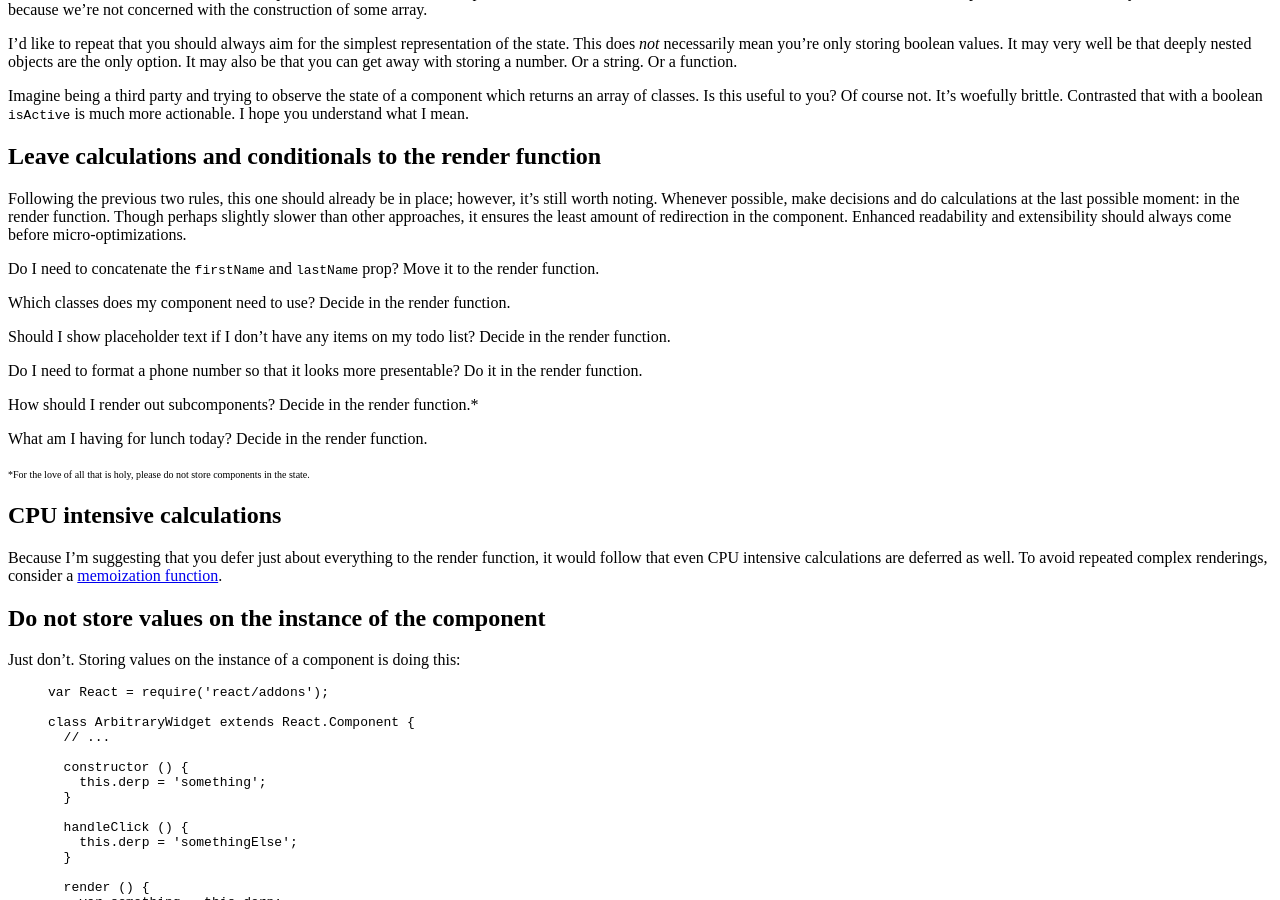
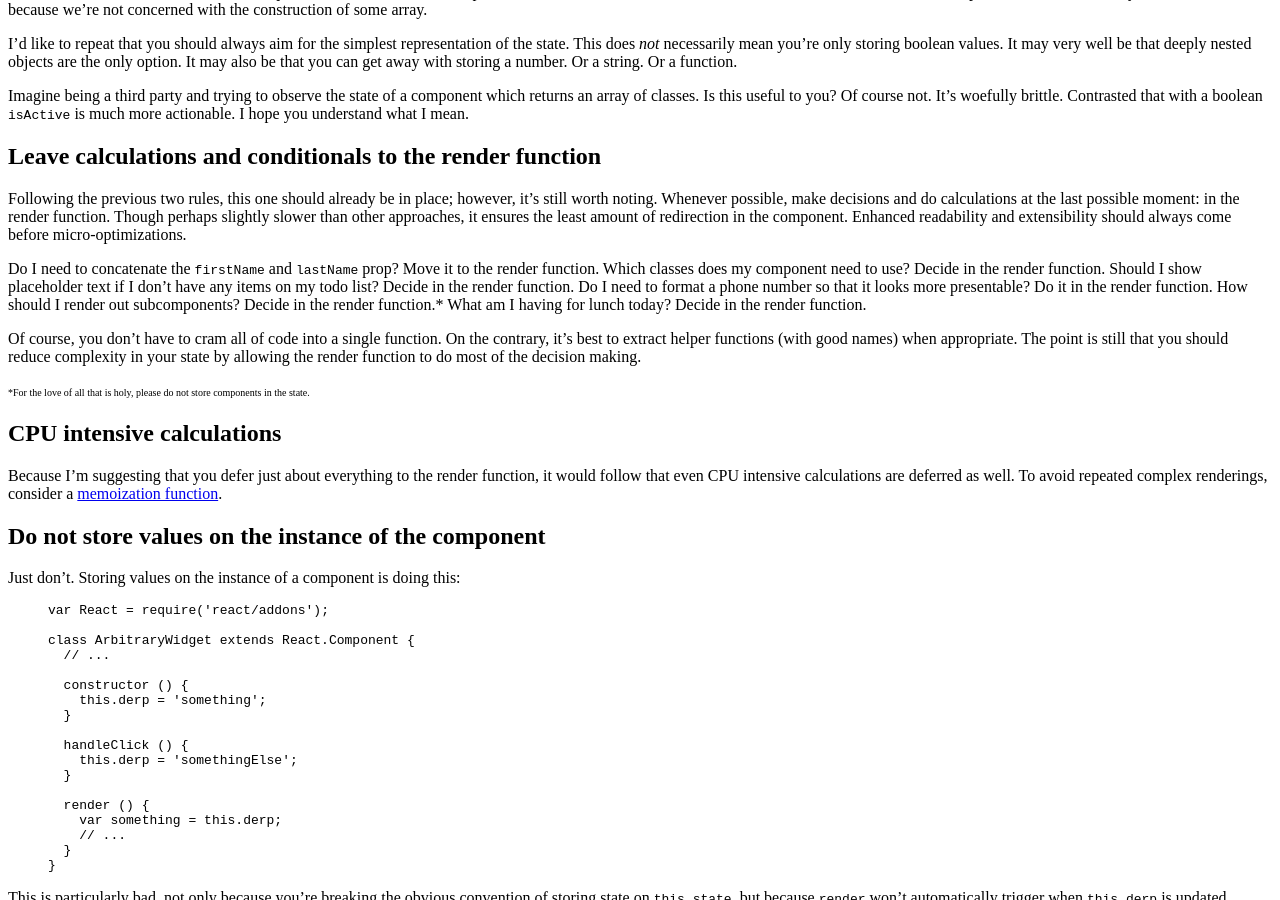
Before and after one commit to BrewhouseTeam/brewhouseteam.github.io, a Jekyll site: the page built from _posts/2015-03-24-best-practices-for-component-state-in-reactjs.md, in a window 1280 px wide and 900 px high, scrolled down 3336 px. Built offline with Jekyll 4.4.1, drawn with Linux system fonts in a browser that asks for light colours; comment, search, counter and statistics services are not loaded.

Commit message:
Ammend post

```diff
--- a/_posts/2015-03-24-best-practices-for-component-state-in-reactjs.md
+++ b/_posts/2015-03-24-best-practices-for-component-state-in-reactjs.md
@@ -200,17 +200,9 @@ Imagine being a third party and trying to observe the state of a component which
 
 Following the previous two rules, this one should already be in place; however, it's still worth noting. Whenever possible, make decisions and do calculations at the last possible moment: in the render function. Though perhaps slightly slower than other approaches, it ensures the least amount of redirection in the component. Enhanced readability and extensibility should always come before micro-optimizations.
 
-Do I need to concatenate the `firstName` and `lastName` prop? Move it to the render function.
+Do I need to concatenate the `firstName` and `lastName` prop? Move it to the render function. Which classes does my component need to use? Decide in the render function. Should I show placeholder text if I don't have any items on my todo list? Decide in the render function. Do I need to format a phone number so that it looks more presentable? Do it in the render function. How should I render out subcomponents? Decide in the render function.\* What am I having for lunch today? Decide in the render function.
 
-Which classes does my component need to use? Decide in the render function.
-
-Should I show placeholder text if I don't have any items on my todo list? Decide in the render function.
-
-Do I need to format a phone number so that it looks more presentable? Do it in the render function.
-
-How should I render out subcomponents? Decide in the render function.\*
-
-What am I having for lunch today? Decide in the render function.
+Of course, you don't have to cram all of code into a single function. On the contrary, it's best to extract helper functions (with good names) when appropriate. The point is still that you should reduce complexity in your state by allowing the render function to do most of the decision making.
 
 <small style="font-size:10px;">
 \*For the love of all that is holy, please do not store components in the state.
```
